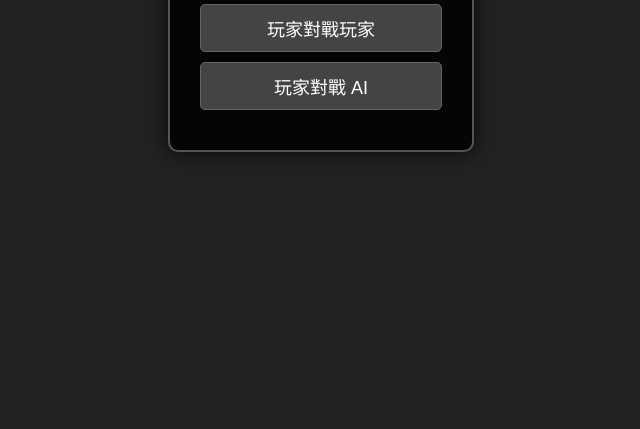
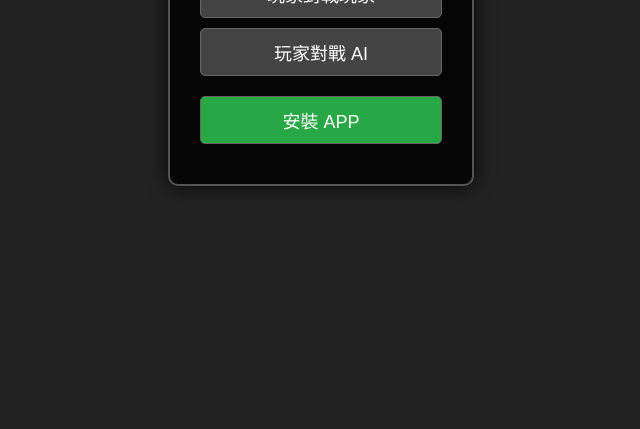
Before and after one commit to summer09201017-cloud/3D-Xiangqi, a website: page index.html in a window 1280 px wide. Shown: the part 371-800 px from the top of the page, without its empty margins (319-959 px from the left). Drawn offline with nearby package versions, Linux system fonts and the light colour scheme.

Commit message:
Update changes

```diff
--- a/index.html
+++ b/index.html
@@ -16,7 +16,7 @@
             <h1>3D 立體中國象棋</h1>
             <button id="btn-pvp">玩家對戰玩家</button>
             <button id="btn-pvai">玩家對戰 AI</button>
-            <button id="btn-install" class="hidden" style="background-color: #28a745; margin-top: 20px;">安裝 APP</button>
+            <button id="btn-install" style="background-color: #28a745; margin-top: 20px;">安裝 APP</button>
         </div>
 
         <div id="ai-menu" class="panel hidden">
```
